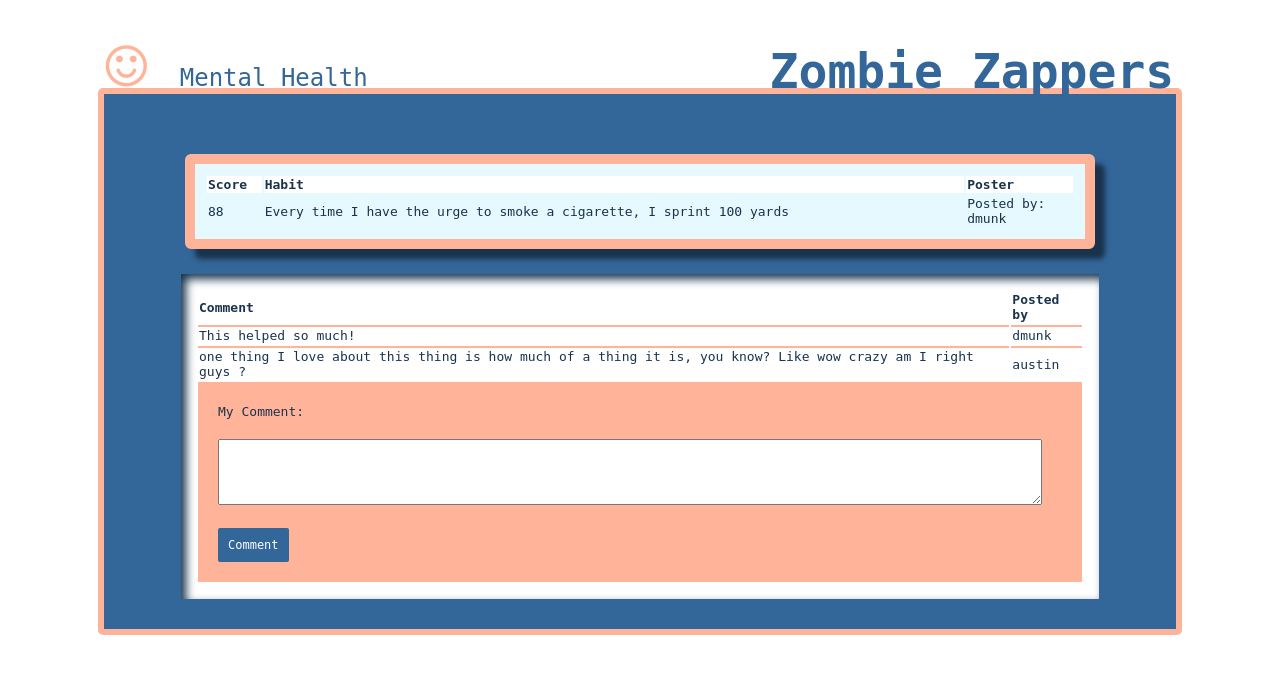
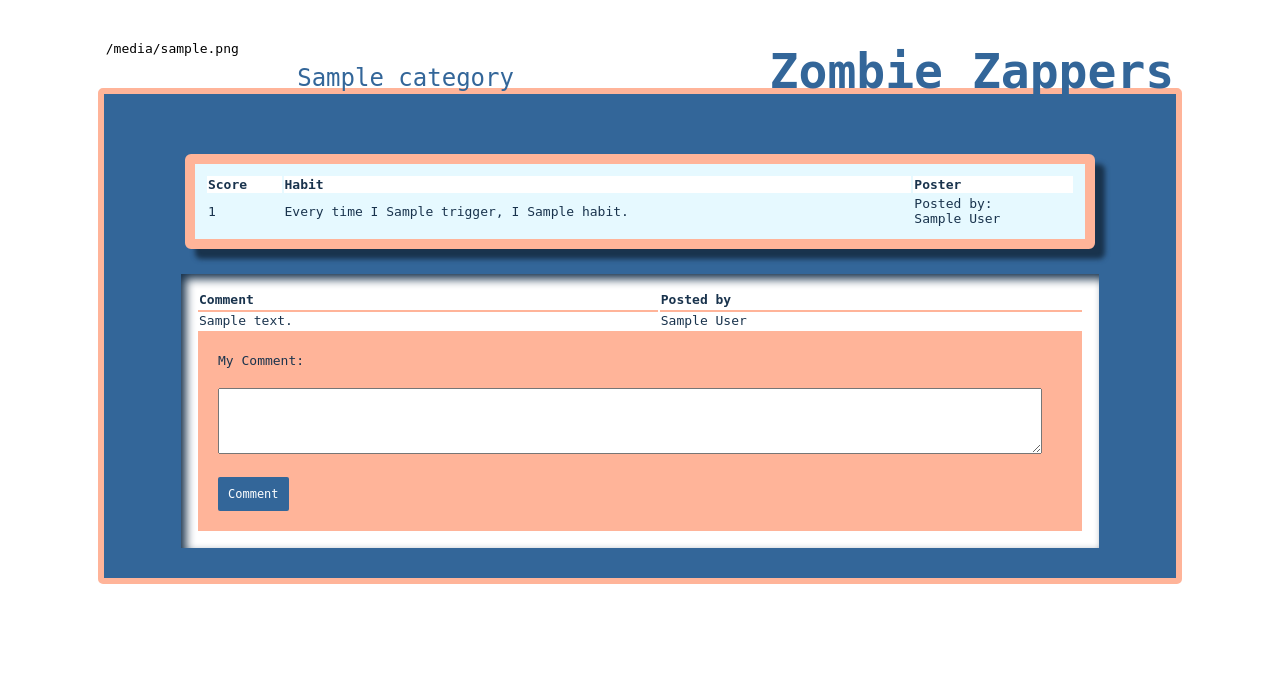
Before and after one commit to comp346s17/course-project-zombie-zapper, a Django app: template zombiezapper/zz/templates/zz/comment_page.html in a window 1280 px wide. Shown: the top 674 px of the page. Run offline with Django 3.2, Linux system fonts and the light colour scheme; the template is opened without the code that fills it: most values are stand-ins (such as "Sample title", 1, 10 or a date in 2020); parts of the project's set-up code (start-up, migrations or seed data) failed here and were passed over.

Commit message:
working on comment form

```diff
--- a/zombiezapper/zz/templates/zz/category_page.html
+++ b/zombiezapper/zz/templates/zz/category_page.html
@@ -54,7 +54,7 @@
                   </td>
                   <td>
                       <button>Commit</button>
-                      <button onclick="location.href='/comment/?id={{habit.id}}';">Comment</button>
+                      <button onclick="location.href='/comment/?id={{habit.id}}&icon_html={{icon_html}}&category={{category}}';">Comment</button>
                   </td>
               </tr>
             {% endfor %}
--- a/zombiezapper/zz/templates/zz/comment_page.html
+++ b/zombiezapper/zz/templates/zz/comment_page.html
@@ -1,18 +1,18 @@
 <!Doctype html>
 <html>
   <head>
-    <link rel="stylesheet" type="text/css" href="static/styles.css">
-    <link rel="stylesheet" href="static/font-awesome-4.7.0/css/font-awesome.min.css">
+    <link rel="stylesheet" type="text/css" href="/static/styles.css">
+    <link rel="stylesheet" href="/static/font-awesome-4.7.0/css/font-awesome.min.css">
   </head>
   <body>
     <div id = 'main_app'>
         <table id = 'category_title'>
             <tr style='height:20px'>
                 <td>
-                    <i class="fa fa-smile-o fa-3x" aria-hidden="true"></i>
+                    {{icon_html | safe}}
                 </td>
                 <td>
-                    <p>Mental Health</p>
+                    <p>{{category}}</p>
                 </td>
                 <td>
                     <a href="home_page.html"><h1 style='float:right;font-size:48px;height:10px'> Zombie Zappers </h1></a>
@@ -34,14 +34,14 @@
             </tr>
             <tr>
                 <td>
-                    88
+                    {{habit.num_commitments}}
                 </td>
                 <td>
-                    Every time I have the urge to smoke a cigarette, I sprint 100 yards
+                    Every time I {{habit.trigger}}, I {{habit.habit}}.
                 </td>
                 <td>
                     Posted by: <br>
-                    dmunk
+                    {{habit.author}}
                 </td>
             </tr>
         </table>
@@ -54,32 +54,29 @@
                     Posted by
                 </th>
             </tr>
+            {% for comment in comments %}
             <tr>
                 <td>
-                    This helped so much!
+                    {{comment.comment}}
                 </td>
                 <td>
-                    dmunk
+                    {{comment.author}}
                 </td>
             </tr>
-            <tr>
-                <td>
-                    one thing I love about this thing is how much of a thing it is, you know? Like wow crazy am I right guys ?
-                </td>
-                <td>
-                    austin
-                </td>
-            </tr>
+            {% endfor %}
             <tr>
                 <td colspan=2 class='comment-box'>
                     <div>
                         My Comment:
                     </div>
                     <div style="margin:20px;margin-left:0">
-                        <textarea rows="4" cols="100" name="comment"></textarea>
+                        <textarea rows="4" cols="100" name="comment" form = 'new-comment'></textarea>
                     </div>
                     <div>
-                        <button> Comment </button>
+                        <form action='/new-comment' id = 'new-comment'>
+                          <input type="hidden" name="habit" value="{{habit}}"/>
+                          <button type='submit'> Comment </button>
+                        </form>
                     </div>
                 </td>
             </tr>
--- a/zombiezapper/zz/urls.py
+++ b/zombiezapper/zz/urls.py
@@ -9,7 +9,8 @@ urlpatterns = [
     url(r'^category/$', views.category),
     url(r'^new_post', views.new_post),
     url(r'^post_search', views.post_search),
-    url(r'^comment/$', views.comment)
+    url(r'^comment/$', views.comment),
+    url(r'^new-comment', views.new_comment),
     #url(r'^login/$', auth_views.login, {'template_name': 'messenger/login.html'}, name='login'),
     #url(r'^logout/$', auth_views.logout, {'next_page': 'login'}, name='logout'),
     #url(r'^signup/$', views.signup, name='signup'),
```
Also changed, not shown: zombiezapper/zz/models.py (+14 -0 lines), zombiezapper/zz/views.py (+16 -7 lines), zombiezapper/db.sqlite3, zombiezapper/zz/migrations/0005_comment.py (added), 1 other file.
